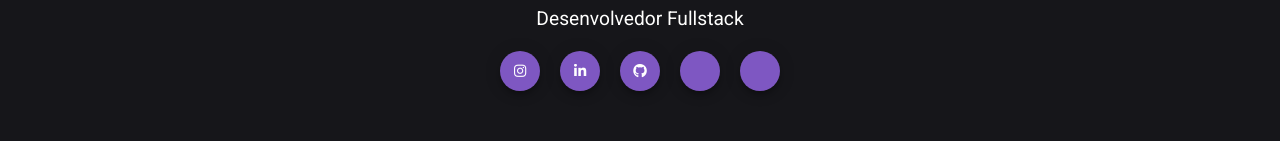
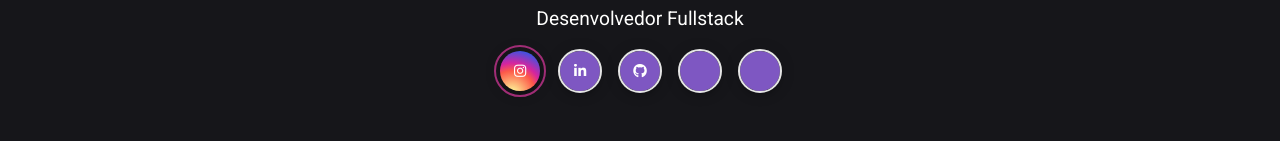
Before and after one commit to 0JAFC0/devExhibit.frontend, an Angular app: page / in a window 1280 px wide. In both pictures the pointer is over the button 520 px from the left and 422 px from the top of the page. Shown: the part 351-492 px from the top of the page. Built offline with nearby package versions, Linux system fonts and the light colour scheme.

Commit message:
adicionado estilo aos botoes de rede social

```diff
--- a/src/app/components/header/header.component.css
+++ b/src/app/components/header/header.component.css
@@ -46,6 +46,50 @@ body{
   margin: 5px;
 }
 
+.wrapper button{
+  outline: 2px solid #E5E5E5;
+  transition-property: outline-offset, outline-color, background-color;
+  transition-duration: .25s;
+}
+
+.wrapper button:hover{
+  outline-offset: 4px;
+}
+
+.wrapper button:hover mat-icon{
+  animation: shake .25s;
+}
+
+.wrapper #instagram:hover{
+  background-image: radial-gradient(circle at 30% 107%,
+  #fdf497 0%, #fdf497 5%,
+  #fd5949 45%,#d5249f 60%,
+  #285AEB 90%);
+  outline-color: #a02d76;
+}
+
+.wrapper #linkedin:hover{
+  background-color: #0077b5;
+  outline-color: #0077b5;
+}
+
+.wrapper #github:hover{
+  background-color: #2ea44f;
+  outline-color: #2ea44f;
+}
+
+.wrapper button:hover{
+  background-color: transparent;
+  outline-color: #E5E5E5;
+}
+
+@keyframes shake{
+  10%{transform: rotate(15deg);}
+  20%{transform: rotate(-15deg);}
+  30%{transform: rotate(15deg);}
+  40%{transform: rotate(-15deg);}
+}
+
 @media screen and (max-width: 320px) {
   .avatar{
     width: 110px;
```
